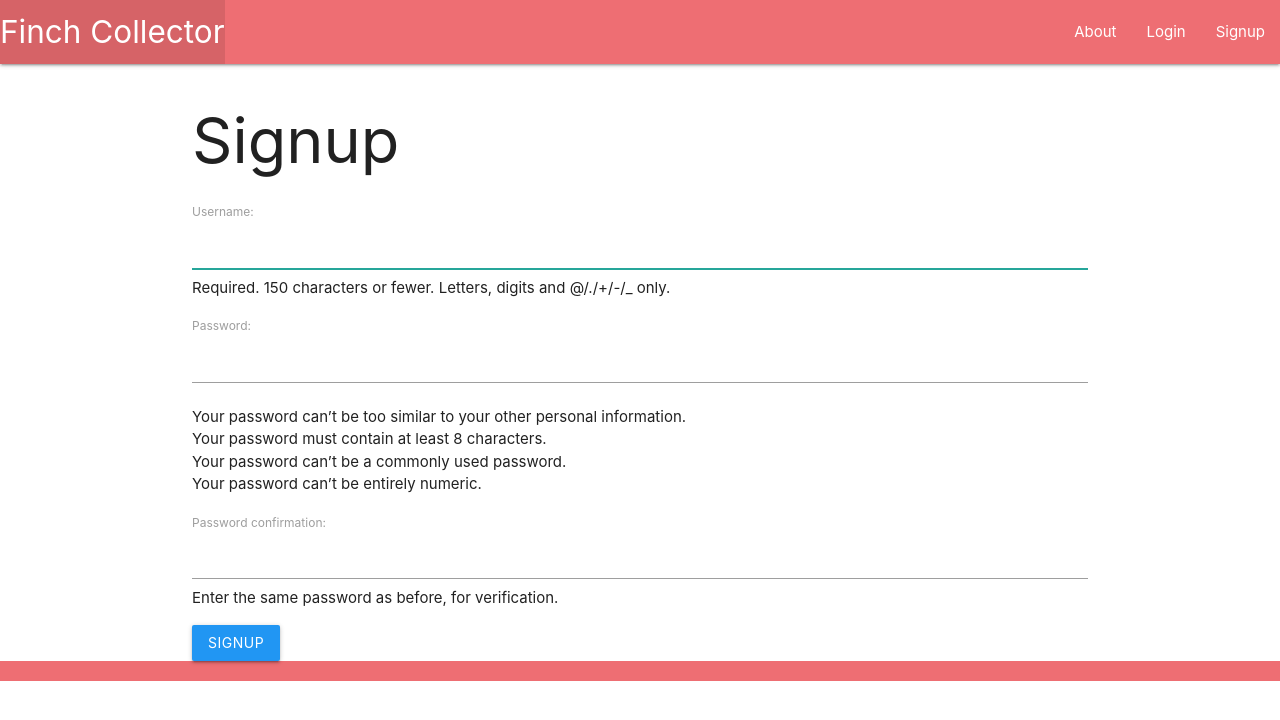
After one commit to bryanburciaga/finches-collector, a Django app: page /accounts/signup/ in a window 1280 px wide. The commit adds this page. Shown: the top 720 px of the page. Run offline with Django 4.2, Linux system fonts and the light colour scheme.

Commit message:
login and signup added

```diff
--- a/finchcollector/settings.py
+++ b/finchcollector/settings.py
@@ -122,6 +122,10 @@ USE_TZ = True
 
 STATIC_URL = 'static/'
 
+LOGIN_REDIRECT_URL = '/finches/'
+
+LOGOUT_REDIRECT_URL = '/'
+
 # Default primary key field type
 # https://docs.djangoproject.com/en/4.1/ref/settings/#default-auto-field
 
--- a/finchcollector/urls.py
+++ b/finchcollector/urls.py
@@ -3,5 +3,6 @@ from django.urls import path, include
 
 urlpatterns = [
     path('admin/', admin.site.urls),
-    path('', include('main_app.urls'))
+    path('', include('main_app.urls')),
+    path('accounts/', include('django.contrib.auth.urls'))
 ]
--- a/main_app/models.py
+++ b/main_app/models.py
@@ -1,8 +1,6 @@
-from datetime import date
-from email.policy import default
-from re import M
 from django.db import models
 from django.urls import reverse
+from django.contrib.auth.models import User
 
 MEALS = (
     ('B', 'Breakfast'),
@@ -16,6 +14,7 @@ class Finch(models.Model):
     breed = models.CharField(max_length=100)
     description = models.TextField(max_length=250)
     age = models.IntegerField()
+    user = models.ForeignKey(User, on_delete=models.CASCADE)
 
     def __str__(self):
         return self.name
--- a/main_app/templates/base.html
+++ b/main_app/templates/base.html
@@ -28,8 +28,14 @@
           </ul>
           <ul class="right">
             <li><a href="{% url 'about' %}">About</a></li>
+            {% if user.is_authenticated %}
             <li><a href="{% url 'finches_index' %}">View all my Finches</a></li>
             <li><a href="{% url 'finches_create' %}">Add a New Finches</a></li>
+            <li><a href="{% url 'logout' %}">Logout</li></a>
+            {% else %}
+            <li><a href="{% url 'login' %}">Login</li></a>
+            <li><a href="{% url 'signup' %}">Signup</li></a>
+            {% endif %}
           </ul>
         </div>
       </nav>
--- /dev/null
+++ b/main_app/templates/registration/signup.html
@@ -0,0 +1,23 @@
+{% extends 'base.html' %}
+
+
+{% block title %}
+
+Signup | Finch Collector
+
+{% endblock %}
+
+{% block content %}
+
+<h1>Signup</h1>
+
+{% if error %}
+<p class="red-text center-align">{{ error }}</p>
+{% endif %}
+<form action="" method="POST">
+    {% csrf_token %}
+    {{ form.as_p }}
+    <input type="submit" value="Signup" class="btn blue" />
+</form>
+
+{% endblock %}
--- a/main_app/urls.py
+++ b/main_app/urls.py
@@ -10,4 +10,5 @@ urlpatterns = [
     path('finches/<int:pk>/update/', views.FinchesUpdate.as_view(), name='finches_update'),
     path('finches/<int:pk>/delete', views.FinchesDelete.as_view(), name='finches_delete'),
     path('finches/<int:finch_id>/add_feeding/', views.add_feeding, name='add_feeding'),
+    path('accounts/signup/', views.signup, name='signup'),
 ]
--- a/main_app/views.py
+++ b/main_app/views.py
@@ -1,7 +1,11 @@
 from django.shortcuts import render, redirect
 
 from django.views.generic.edit import CreateView, UpdateView, DeleteView
+
+from django.contrib.auth import login
+
 from .forms  import FeedingForm
+from django.contrib.auth.forms import UserCreationForm
 
 from .models import Finch
 
@@ -12,7 +16,7 @@ def about(request):
     return render(request, 'about.html')
 
 def finches_index(request):
-    finches = Finch.objects.all()
+    finches = Finch.objects.filter(user=request.user)
     return render(request, 'finches/index.html', {'finches': finches})
 
 def finches_detail(request, finch_id):
@@ -25,6 +29,7 @@ def finches_detail(request, finch_id):
 
 def add_feeding(request, finch_id):
     form = FeedingForm(request.POST)
+
     if form.is_valid():
       new_feeding = form.save(commit=False)
       new_feeding.finch_id = finch_id
@@ -33,10 +38,32 @@ def add_feeding(request, finch_id):
         print(form.errors)
     return redirect('finches_detail', finch_id=finch_id)
 
+def signup(request):
+    # POST Request
+    error_message = None
+    if request.method == 'POST':
+        # Capture user input from a form
+        form = UserCreationForm(request.POST)
+        # checl the form to ensure it's a valiD
+        if form.is_valid():
+            # use the user input to create a new user in the database
+            user = form.save()
+            # log the user in
+            login(request, user)
+            # redirect the user to the cats_index page
+            return redirect('finches_index')
+        else:
+            error_message = 'Signup input invalid - Please try again'
+    form = UserCreationForm()
+    return render(request, 'registration/signup.html', {'form': form })
+
 class FinchesCreate(CreateView):
     model = Finch
+    fields = ('name', 'breed', 'description', 'age')
 
-    fields = '__all__'
+    def form_valid(self, form):
+        form.instance.user = self.request.user
+        return super().form_valid(form)
 
 class FinchesUpdate(UpdateView):
     model = Finch
```
Also changed, not shown: main_app/templates/registration/login.html (added, +17 -0 lines), main_app/migrations/0003_finch_user_alter_feeding_date.py (added).
